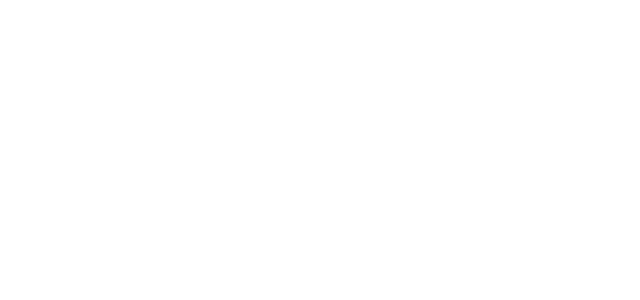
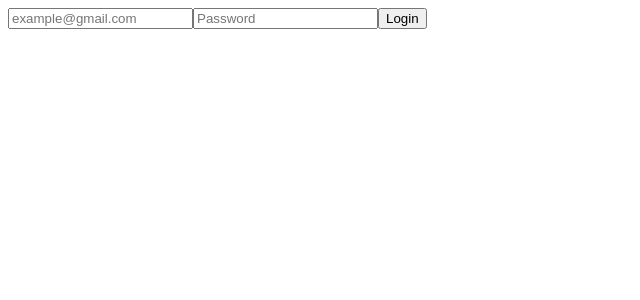
Before and after one commit to nuuttinyyssonen/AI-Bookkeeper, a Next.js app in the folder client/: page /login in a window 1280 px wide. Shown: the top 300 px of the page, without its empty margins (0-640 px from the left). Built offline with nearby package versions, Linux system fonts and the light colour scheme.

Commit message:
Login reqeuests from client side to server works

```diff
--- a/client/src/app/(auth)/login/actions.ts
+++ b/client/src/app/(auth)/login/actions.ts
@@ -2,19 +2,13 @@
 
 import { redirect } from "next/navigation";
 import { cookies } from "next/headers";
+import { LoginInput } from "@/app/types/FormTypes";
+import { FormState } from "@/app/types/FormTypes";
 
-export type LoginInput = {
-  email: string;
-  password: string;
-};
-
-export type FormState<T> = {
-  data?: T;
-  error: string | null;
-  success?: boolean;
-};
-
-export default async function loginAction(_prevState: FormState<LoginInput>, formData: FormData) {
+export default async function loginAction(
+    _prevState: FormState<LoginInput>,
+    formData: FormData
+    ): Promise<FormState<LoginInput>> {
     // Getting email and password from forms.
     const email = formData.get("email") as string;
     const password = formData.get("password") as string;
@@ -38,9 +32,15 @@
             return { error: data.message || "Invalid Credentials" };
         }
 
-        console.log(response.json());
+        const data = await response.json();
+        console.log(data);
         // redirect("/main");
     } catch(error) {
         return { error: "Something went wrong. Please try again." };
     }
+    return {
+        data: { email, password },
+        error: null,
+        success: true,
+    };
 }
--- a/client/src/app/(auth)/login/loginForm.tsx
+++ b/client/src/app/(auth)/login/loginForm.tsx
@@ -1,8 +1,28 @@
-// 'use client'
+'use client'
 
-// import { useActionState } from "react";
-// import loginAction from "./actions";
+import { useActionState } from "react";
+import loginAction from "./actions";
+import { initialState } from "@/app/types/FormTypes";
 
-// export default function LoginForm() {
-//     const [state, formAction] = useActionState(loginAction, null);
-// }
+export default function LoginForm() {
+    const [state, formAction] = useActionState(loginAction, initialState);
+    return (
+        <div>
+            <form action={formAction}>
+                <input
+                    id="email"
+                    name="email"
+                    type="email"
+                    placeholder="example@gmail.com"
+                />
+                <input
+                    id="password"
+                    name="password"
+                    type="password"
+                    placeholder="Password"
+                />
+                <button type="submit">Login</button>
+            </form>
+        </div>
+    )
+}
--- a/client/src/app/(auth)/login/page.tsx
+++ b/client/src/app/(auth)/login/page.tsx
@@ -1,9 +1,10 @@
+import LoginForm from "./loginForm"
 
 export default function Page() {
     return (
         <div>
             <div>
-
+                <LoginForm />
             </div>
         </div>
     )
--- /dev/null
+++ b/client/src/app/layout.tsx
@@ -0,0 +1,11 @@
+export default function RootLayout({
+  children,
+}: {
+  children: React.ReactNode;
+}) {
+  return (
+    <html lang="en">
+      <body>{children}</body>
+    </html>
+  );
+}
--- /dev/null
+++ b/client/src/app/types/FormTypes.ts
@@ -0,0 +1,18 @@
+export type LoginInput = {
+  email: string;
+  password: string;
+};
+
+// export type SignupInput = {}
+
+export type FormState<T> = {
+  data?: T;
+  error: string | null;
+  success?: boolean;
+};
+
+export const initialState: FormState<LoginInput> = {
+  data: undefined,
+  error: null,
+  success: false,
+};
```
Also changed, not shown: client/src/app/page.tsx (+5 -60 lines), client/src/app/(auth)/login.schema.ts (deleted).
